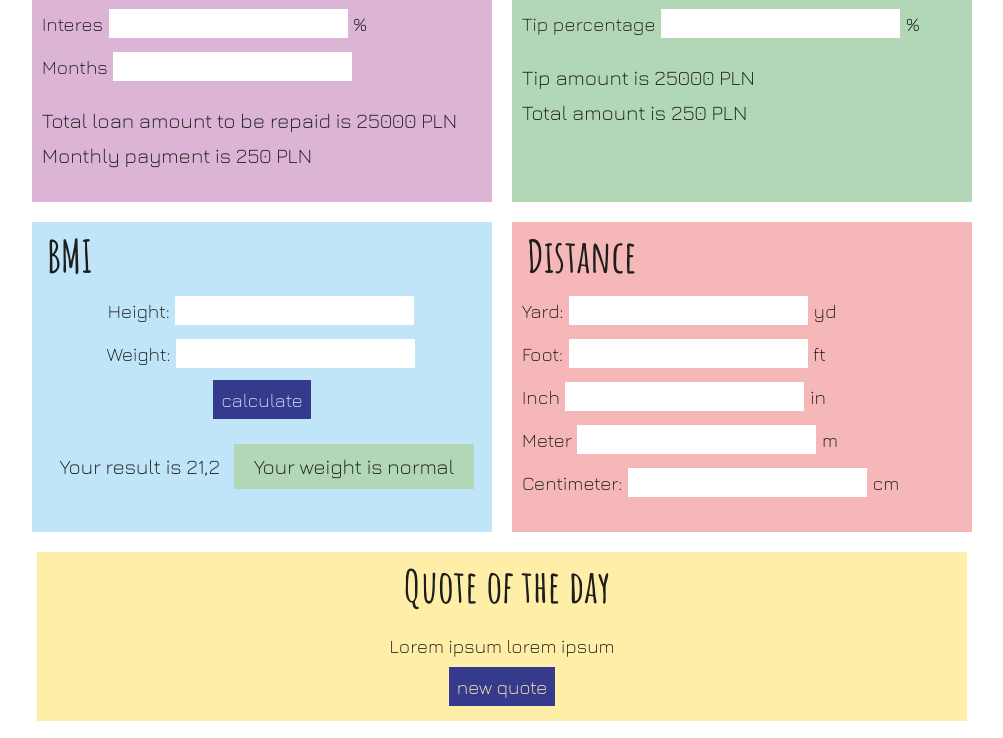
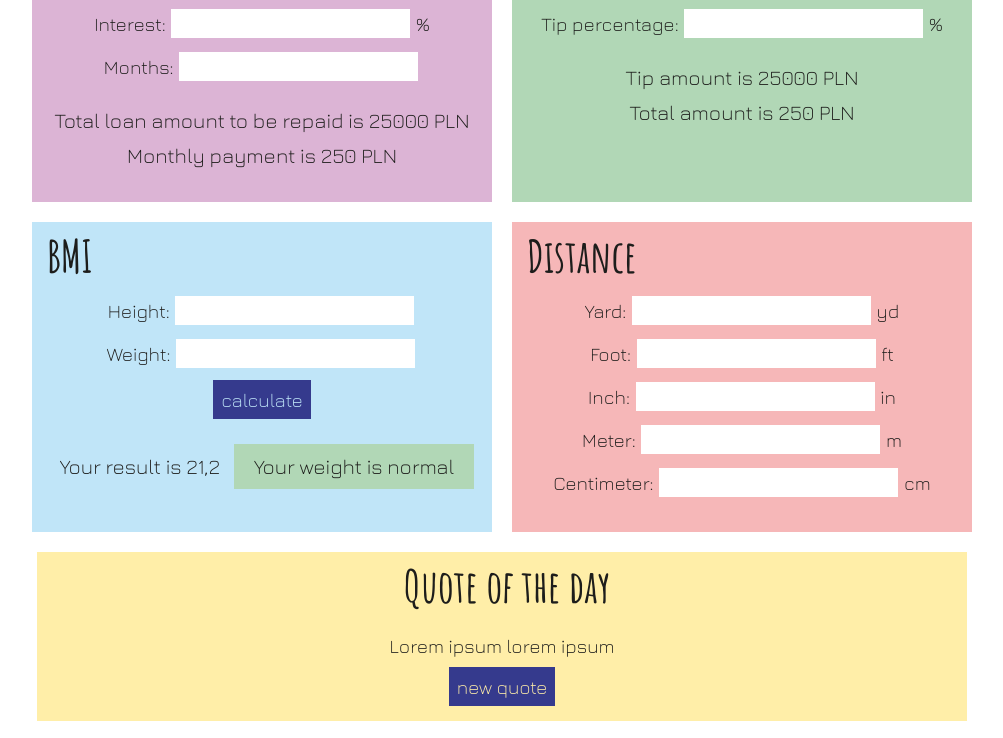
Before and after one commit to uneprune/calculators, a plain HTML site: page index.html in a window 1280 px wide. Shown: the part 764-1502 px from the top of the page, without its empty margins (138-1141 px from the left). Drawn offline with nearby package versions, Linux system fonts and the light colour scheme.

Commit message:
small changes, text align center

```diff
--- a/css/style.css
+++ b/css/style.css
@@ -135,6 +135,7 @@ h1 {
   margin: 0 auto;
   font-family: 'Jura', sans-serif;
   color: #1d1d1b;
+  text-align: center;
 }
 
 .flex_item {
--- a/index.html
+++ b/index.html
@@ -72,12 +72,12 @@
             <p>PLN</p>
           </div>
           <div class="calc_item">
-            <p>Interes</p>
+            <p>Interest:</p>
             <input type="number">
             <p>%</p>
           </div>
           <div class="calc_item">
-            <p>Months</p>
+            <p>Months:</p>
             <input type="number">
           </div>
           <div class="calc_result">
@@ -96,7 +96,7 @@
             <p>PLN</p>
           </div>
           <div class="calc_item">
-            <p>Tip percentage</p>
+            <p>Tip percentage:</p>
             <input type="number">
             <p>%</p>
           </div>
@@ -142,12 +142,12 @@
             <p>ft</p>
           </div>
           <div class="calc_item">
-            <p>Inch</p>
+            <p>Inch:</p>
             <input type="number">
             <p>in</p>
           </div>
           <div class="calc_item">
-            <p>Meter</p>
+            <p>Meter:</p>
             <input type="number">
             <p>m</p>
           </div>
```
